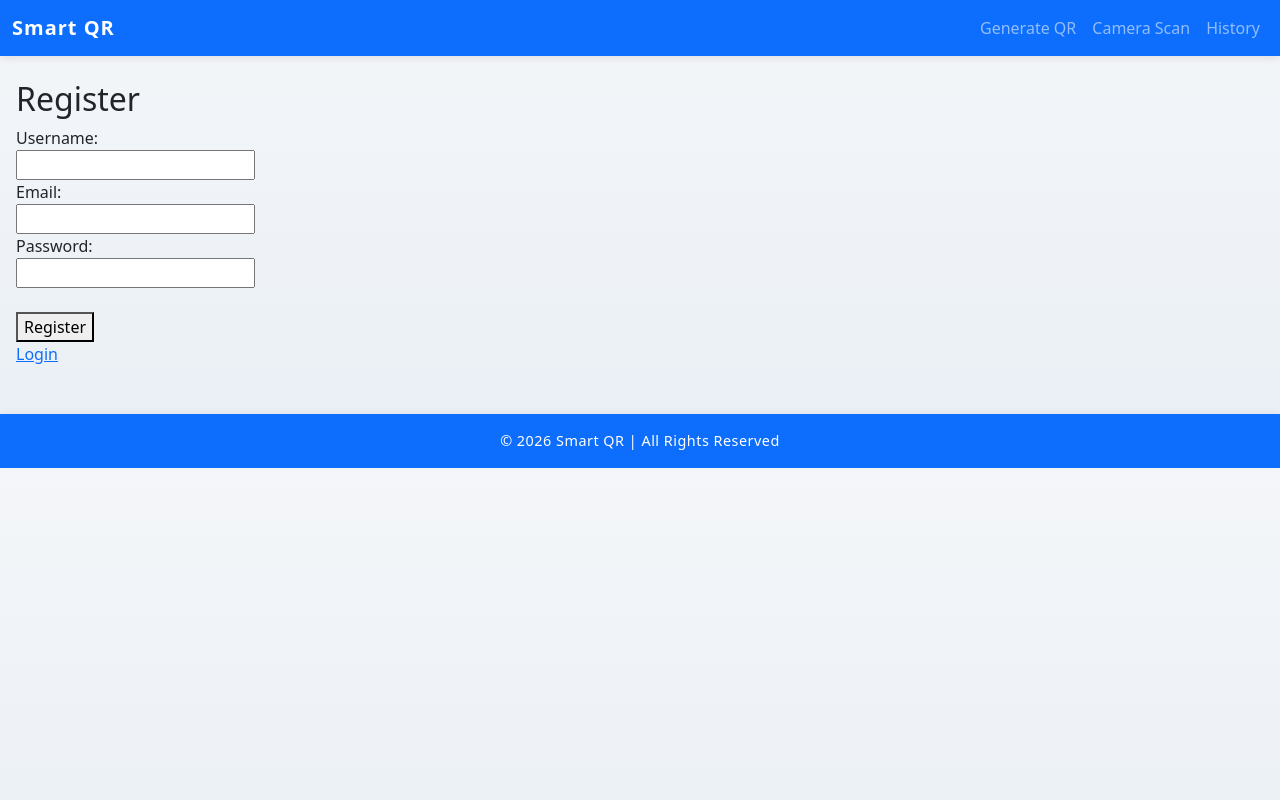
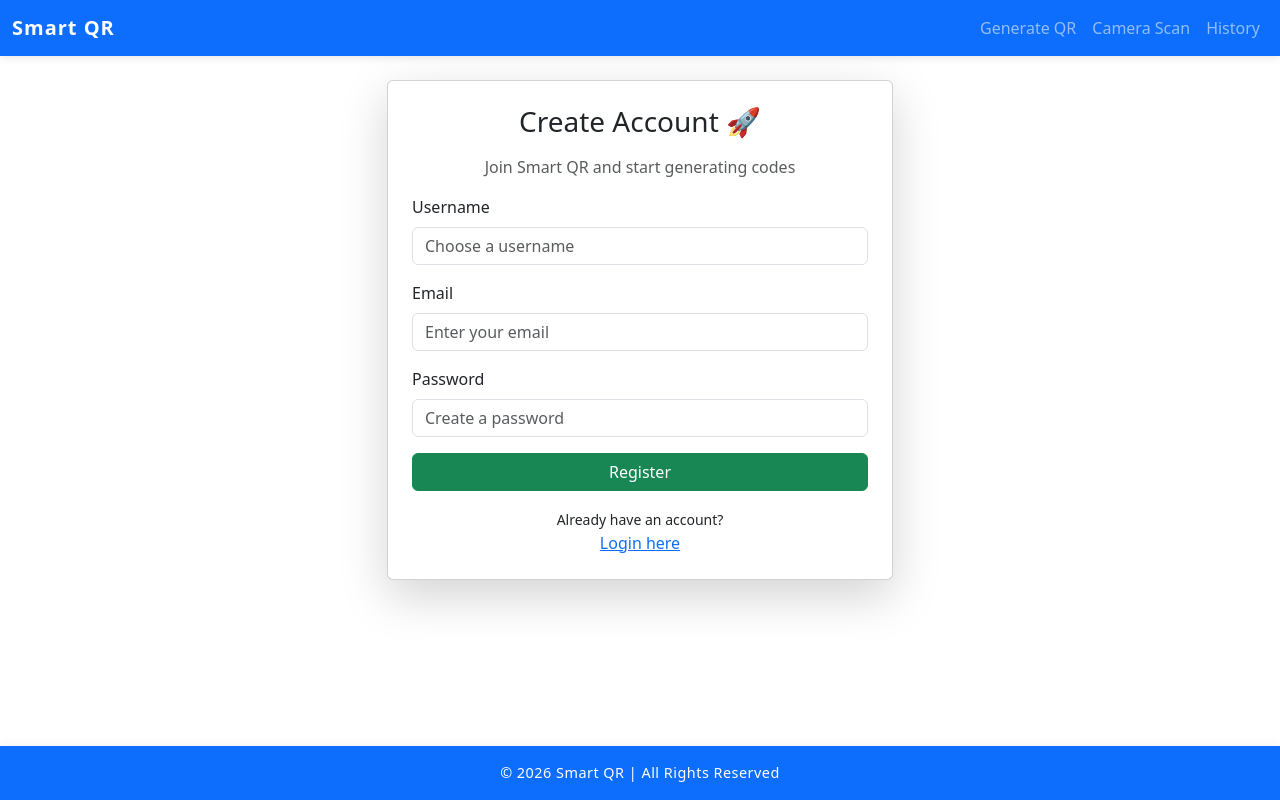
Before and after one commit to AARTI756/qr_onlinehosted, a Flask app: page /register in a window 1280 px wide. Run offline with Flask 3, Linux system fonts and the light colour scheme.

Commit message:
Improved UI for login and register pages using Bootstrap cards

```diff
--- a/static/style.css
+++ b/static/style.css
@@ -186,3 +186,17 @@ body {
 .btn {
     border-radius: 10px;
 }
+
+body {
+    background: #f4f6f9;
+}
+
+.card {
+    border-radius: 15px;
+}
+
+footer {
+    position: fixed;
+    bottom: 0;
+    width: 100%;
+}
--- a/templates/register.html
+++ b/templates/register.html
@@ -1,25 +1,42 @@
 {% extends "base.html" %}
+
+{% block title %}Register{% endblock %}
 
 {% block content %}
 
-<!DOCTYPE html>
-<html>
-<head>
-    <title>Register</title>
-</head>
-<body>
-    <h2>Register</h2>
-    <form method="POST">
-        Username:<br>
-        <input type="text" name="username"><br>
-        Email:<br>
-        <input type="email" name="email"><br>
-        Password:<br>
-        <input type="password" name="password"><br><br>
-        <button type="submit">Register</button>
-    </form>
-    <a href="/login">Login</a>
-</body>
-</html>
+<div class="row justify-content-center">
+    <div class="col-md-5">
+
+        <div class="card shadow-lg p-4">
+            <h3 class="text-center mb-3">Create Account 🚀</h3>
+            <p class="text-center text-muted">Join Smart QR and start generating codes</p>
+
+            <form method="POST">
+                <div class="mb-3">
+                    <label class="form-label">Username</label>
+                    <input type="text" name="username" class="form-control" placeholder="Choose a username" required>
+                </div>
+
+                <div class="mb-3">
+                    <label class="form-label">Email</label>
+                    <input type="email" name="email" class="form-control" placeholder="Enter your email" required>
+                </div>
+
+                <div class="mb-3">
+                    <label class="form-label">Password</label>
+                    <input type="password" name="password" class="form-control" placeholder="Create a password" required>
+                </div>
+
+                <button type="submit" class="btn btn-success w-100">Register</button>
+            </form>
+
+            <div class="text-center mt-3">
+                <small>Already have an account?</small><br>
+                <a href="/login">Login here</a>
+            </div>
+        </div>
+
+    </div>
+</div>
 
 {% endblock %}
```
Also changed, not shown: templates/login.html (+33 -17 lines), static/15368d17-4f20-4580-8f51-eb0a66d369e0.png (added), static/1b99305c-8dfe-45f3-b83f-10a0afc1bbc1.png (added), static/7de949e3-ddd6-45c7-b35b-ed98b1ccac04.png (added), static/db583fb8-ca57-4d4f-a8a5-97603598d2dd.png (added).
